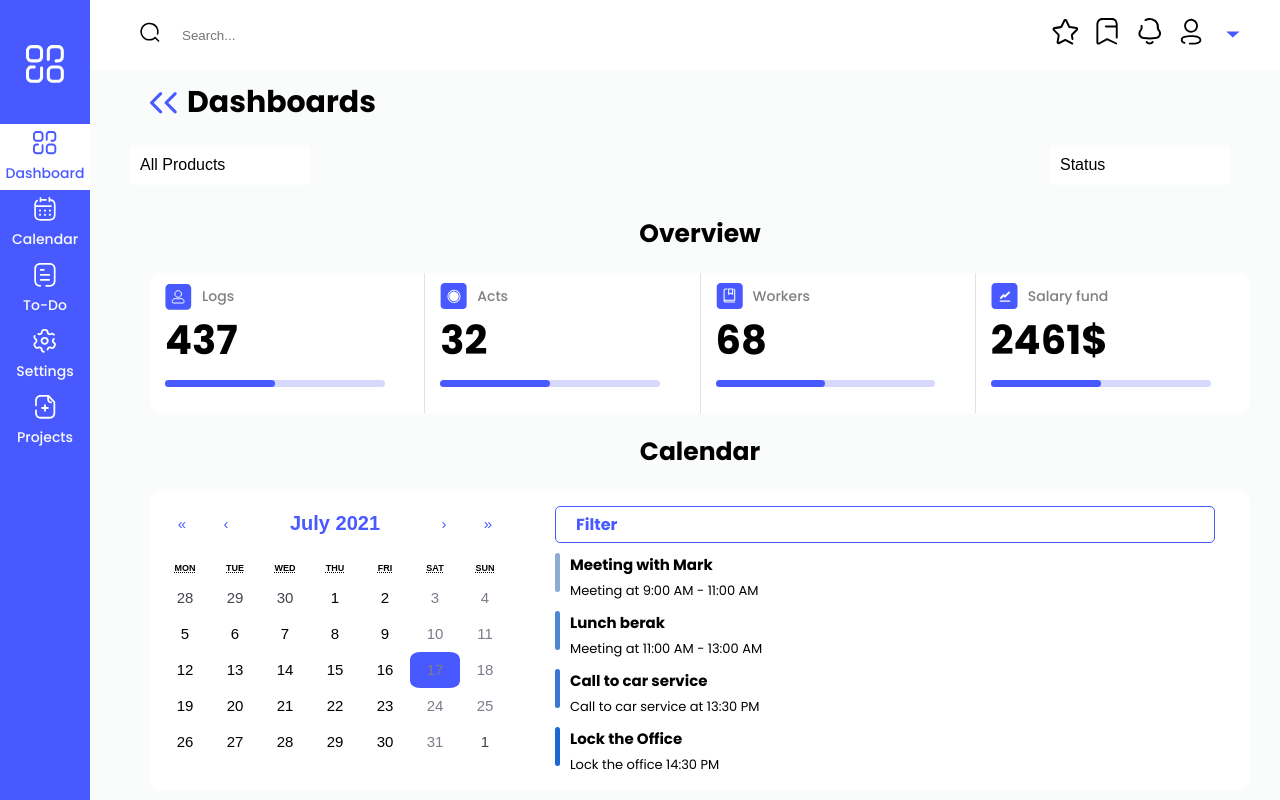
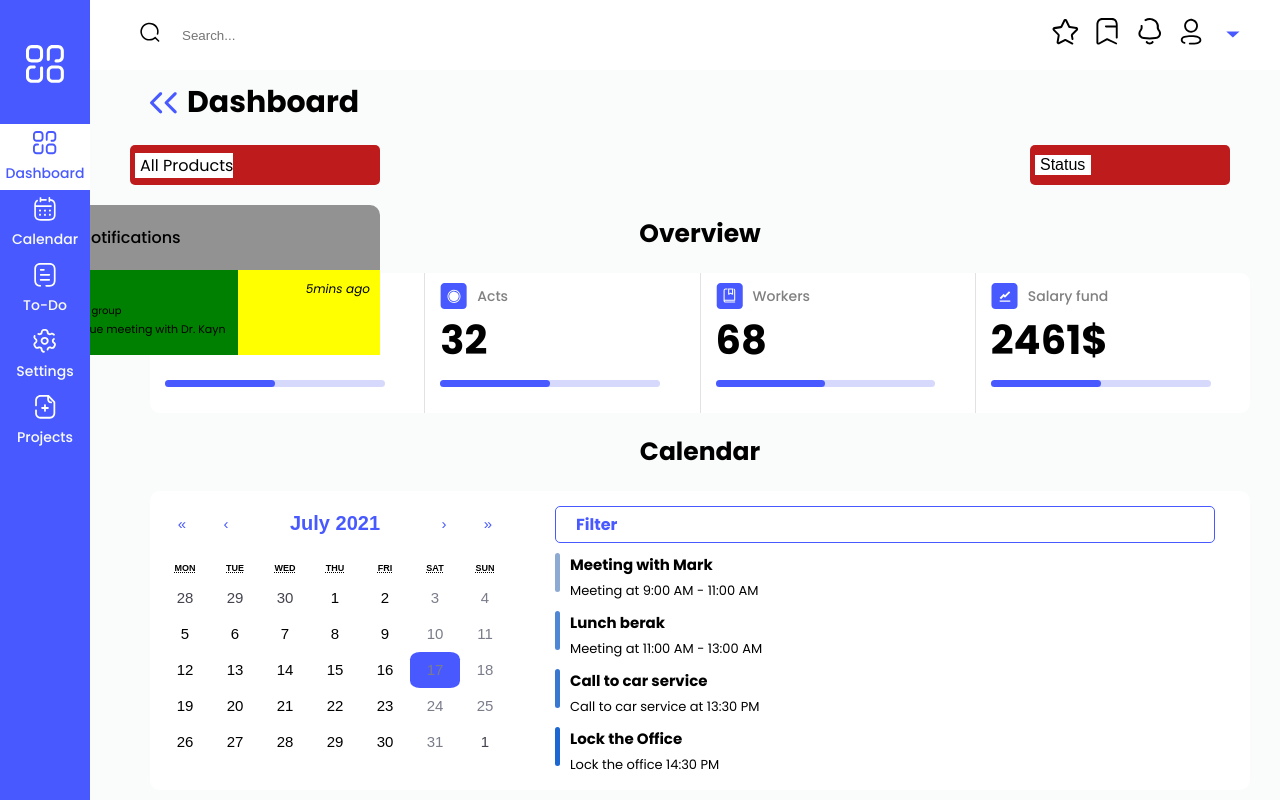
Before and after one commit to TheMuCiT/cryptocurrencyDashboard, a React (Create React App) app in the folder frontend/: page / in a window 1280 px wide. Shown: the top 800 px of the page. Built offline with nearby package versions, Linux system fonts and the light colour scheme.

Commit message:
All product dropdown

```diff
--- /dev/null
+++ b/frontend/src/components/dropdown/DropdownNotification.js
@@ -0,0 +1,32 @@
+import React, { useState } from 'react'
+
+import './dropdownNotification.css'
+
+const DropdownNotification = () => {
+     const [click, setclick] = useState(false)
+
+     const handleClick = () => setclick(!click)
+     return (
+          <div>
+               <div onClick={handleClick} className={click ? 'dropdown-menu clicked' : 'dropdown-menu'}>
+                    <div className='dropNotiTitle'>Notifications</div>
+                    <div className='dropnNotiList'>
+                         <div className='dropnNotiItem'>
+                              <div className='dropNotiIma'>IMG</div>
+                              <div className='dropNotiMiddle'>
+                                   <div className='dropnNotiName'>Jon Wick</div>
+                                   <div className='dropnNotiInfo'>Invited you to the group</div>
+                                   <div className='dropnNotiMessage'>
+                                        {/* Great Day! Really enjoying the work you gave me for this project */}
+                                        \Don't forget youe meeting with Dr. Kayn at - 9:00 am.
+                                   </div>
+                              </div>
+                              <div className='dropnNotiTime'>5mins ago</div>
+                         </div>
+                    </div>
+               </div>
+          </div>
+     )
+}
+
+export default DropdownNotification
--- /dev/null
+++ b/frontend/src/components/dropdown/dropdownNotification.css
@@ -0,0 +1,71 @@
+.dropdown-menu {
+     background: rgb(146, 146, 146);
+     width: 200%;
+     position: absolute;
+     right: 0;
+     top: 60px;
+     list-style: none;
+     text-align: center;
+     border-radius: 10px;
+}
+
+.dropdown-menu.clicked {
+     display: none;
+}
+
+.dropNotiTitle {
+     font-weight: 500;
+     margin: 20px;
+}
+
+.dropnNotiList {
+}
+
+.dropnNotiItem {
+     display: flex;
+}
+
+.dropNotiIma {
+     background-color: red;
+     display: flex;
+     align-items: center;
+     justify-content: center;
+     flex: 25%;
+}
+
+.dropNotiMiddle {
+     flex: 48%;
+     display: flexbox;
+     text-align: left;
+     background-color: green;
+}
+
+.dropnNotiTime {
+     flex: 27%;
+     background-color: yellow;
+}
+
+/*TEXT*/
+
+.dropnNotiName {
+     font-weight: 500;
+     font-size: 18px;
+     padding: 2px 0px;
+}
+
+.dropnNotiInfo {
+     font-size: 10px;
+     padding: 2px 0px;
+}
+
+.dropnNotiMessage {
+     font-size: 11px;
+}
+
+.dropnNotiTime {
+     text-align: end;
+     font-style: italic;
+     padding-right: 10px;
+     padding-top: 10px;
+     font-size: 12px;
+}
--- a/frontend/src/pages/dashboard/Dashboard.js
+++ b/frontend/src/pages/dashboard/Dashboard.js
@@ -1,37 +1,47 @@
-import React from 'react'
+import React, { useState } from 'react'
+import DropdownNotification from '../../components/dropdown/DropdownNotification'
+import Calendar from '../../components/calendar/Calendar'
 
 import Search from '../../icons/Search'
-import Calendar from '../../components/calendar/Calendar'
 import BackArrow from '../../icons/BackArrow'
 import LogsIcon from '../../icons/LogsIcon'
 import SalaryFundIcon from '../../icons/SalaryFundIcon'
 import ActsIcon from '../../icons/ActsIcon'
 import WorkersIcon from '../../icons/WorkersIcon'
+import AddIcon from '../../icons/AddIcon'
 
 import WorkingIMG from '../../images/Working.jpg'
 import DocumentIMG from '../../images/Document.jpg'
 import DataIMG from '../../images/Data.jpg'
 
 import './dashboard.css'
-import AddIcon from '../../icons/AddIcon'
 
 const Dashboard = () => {
+     const [dropdown, setdropdown] = useState(true)
+
+     const onMouseEnter = () => {
+          setdropdown(false)
+     }
+     const onMouseLeave = () => {
+          setdropdown(true)
+     }
+
      return (
           <div className='dashboardLevel'>
                <div className='dashboard'>
                     <div className='dashboardLeftTop'>
                          <BackArrow />
-                         <div className='dashboardTitle'>Dashboards</div>
+                         <div className='dashboardTitle'>Dashboard</div>
                     </div>
                     <div className='dashboardRightTop'>
                          <div className='dashboardDropdownWrapper'>
-                              <div className='dashboardDropdown'>
-                                   <button className='buttonDropdown'>All Products</button>
-                                   <div id='myDropdown' className='dashboardDropdown-content'>
-                                        <a href='/'>First</a>
-                                        <a href='/'>Second</a>
-                                        <a href='/'>third</a>
-                                   </div>
+                              <div
+                                   className='dashboardDropdown plus'
+                                   onMouseEnter={onMouseEnter}
+                                   onMouseLeave={onMouseLeave}
+                              >
+                                   {dropdown && <DropdownNotification />}
+                                   <div className='buttonDropdown'>All Products</div>
                               </div>
                               <div className='dashboardDropdown'>
                                    <button className='buttonDropdown'>Status</button>
--- a/frontend/src/pages/dashboard/dashboard.css
+++ b/frontend/src/pages/dashboard/dashboard.css
@@ -3,7 +3,7 @@
 }
 
 .dashboardLeftTop {
-     flex: 50%;
+     flex: 55%;
      display: flex;
      justify-content: flex-start;
      align-items: center;
@@ -11,7 +11,7 @@
 }
 
 .dashboardRightTop {
-     flex: 50%;
+     flex: 45%;
      display: flex;
      justify-content: flex-end;
      align-items: center;
@@ -23,15 +23,18 @@
 }
 
 .dashboardDropdown {
-     background-color: #ffffff;
+     background-color: #be1c1c;
      position: relative;
-     width: 180px;
+     width: 200px;
      height: 40px;
      display: flex;
-     vertical-align: middle;
-     text-align: start;
      margin-left: 20px;
      border-radius: 5px;
+     align-items: center;
+}
+
+.dashboardDropdown.plus {
+     width: 250px;
 }
 
 .buttonDropdown {
@@ -62,7 +65,7 @@
 }
 
 .dashboardLeft {
-     flex: 50%;
+     flex: 55%;
      display: flexbox;
      justify-content: flex-start;
      align-items: center;
@@ -71,7 +74,7 @@
 }
 
 .dashboardRight {
-     flex: 50%;
+     flex: 45%;
      display: flexbox;
      justify-content: flex-start;
      align-items: center;
@@ -273,11 +276,11 @@
 }
 
 .dashboardShowtaskinfoListLeft {
-     flex: 50%;
+     flex: 55%;
 }
 
 .dashboardShowtaskinfoListRight {
-     flex: 50%;
+     flex: 45%;
 }
 .dashboardShowtaskinfoListItem {
      margin-bottom: 5px;
```
